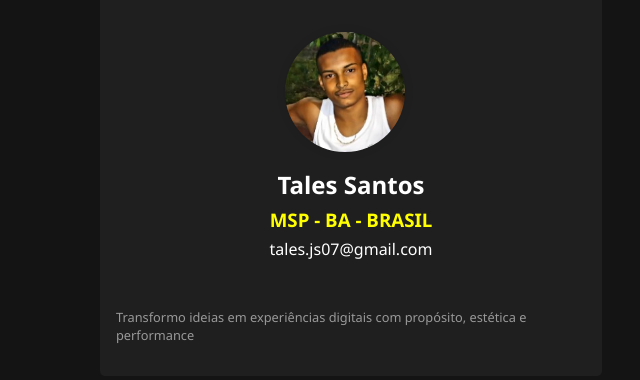
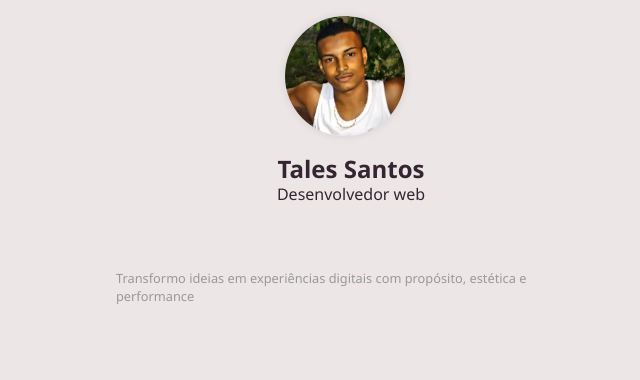
Before and after one commit to Tales-Santos7/meus-Links-front-vercel, a plain HTML site: page public/index.html in a window 1280 px wide. Shown: the whole page, without its empty margins (289-929 px from the left). Drawn offline with Linux system fonts and the light colour scheme; no server answers.

Commit message:
Upgrade files

```diff
--- a/public/index.html
+++ b/public/index.html
@@ -14,13 +14,9 @@
         <div class="avatar">
           <img src="./src/imagens/avatar-Tales.jpg" alt="Minha foto de perfil" />
         </div>
-        <h1 style="margin-bottom: -7%;">Tales Santos</h1>
+        <h1 style="margin-bottom: 5%;">Tales Santos</h1>
       </div>
-
-      <h3 class="socials">
-        MSP - BA - BRASIL
-      </h3>
-      <a href="mailto::tales.js07@gmail.com" style="margin-top: -2%;">tales.js07@gmail.com</a>
+      <p class="socials" style="margin-top: -2%;">Desenvolvedor web</p>
 
       <div class="links" id="links"></div>
       <script>
--- a/public/src/css/style.css
+++ b/public/src/css/style.css
@@ -2,14 +2,14 @@ body, html {
     margin: 0;
     padding: 0;
     font-family: 'Segoe UI', sans-serif;
-    background-color: hsl(0, 0%, 8%);
+    background-color: #ede6e6;
     height: 100vh;
     overflow-x: hidden;
     text-decoration: none;
   }
 
   a {
-    color: #fff;
+    color: #342630;
     text-decoration: none;
   }
 
@@ -32,14 +32,13 @@ body, html {
     z-index: 1;
     max-width: 470px;
     margin: auto;
-    background-color: hsl(0, 0%, 12%);
     border-bottom-right-radius: 5px;
     border-bottom-left-radius: 5px;
-    padding: 2rem 1rem;
+    padding: 1rem;
     display: flex;
     flex-direction: column;
     align-items: center;
-    color: #fff;
+    color: #ffffff;
   }
 
  .profile .avatar {
@@ -75,7 +74,7 @@ body, html {
   .profile h1 {
     margin: 0;
     font-size: 1.5rem;
-    color: white;
+    color: #342630;
   }
 
   .profile p {
@@ -87,7 +86,7 @@ body, html {
     display: flex;
     gap: 1rem;
     margin: 1rem 0;
-    color: yellow;
+    color: #342630;
   }
 
   .socials img {
@@ -108,7 +107,7 @@ body, html {
   }
 
   .link-item {
-    background-color: hsl(0, 0%, 20%);
+    background-color: #ffc107;
     border-radius: 12px;
     padding: 1rem;
     font-weight: 600;
@@ -118,12 +117,13 @@ body, html {
 
   .link-item:hover {
     transform: scale(1.02);
-    background-color: #a9ff00;
+    background-color: #c69606;
+    color: white;
   }
 
   .link-item a {
     text-decoration: none;
-    color: white;
+    color: #342630;
     display: block;
     width: 100%;
   }
```
